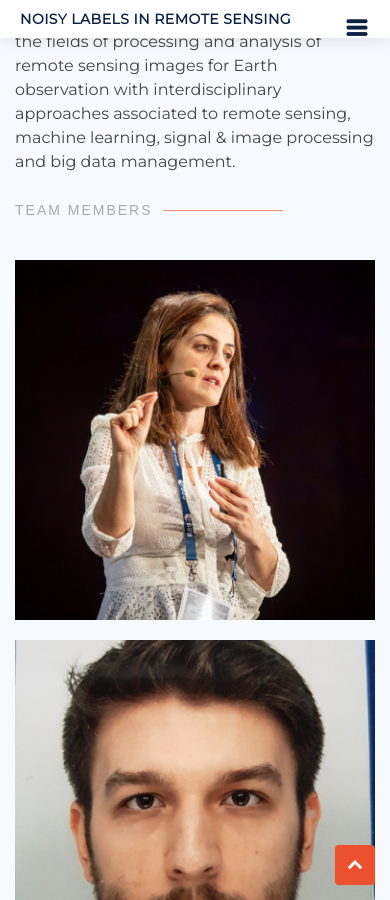
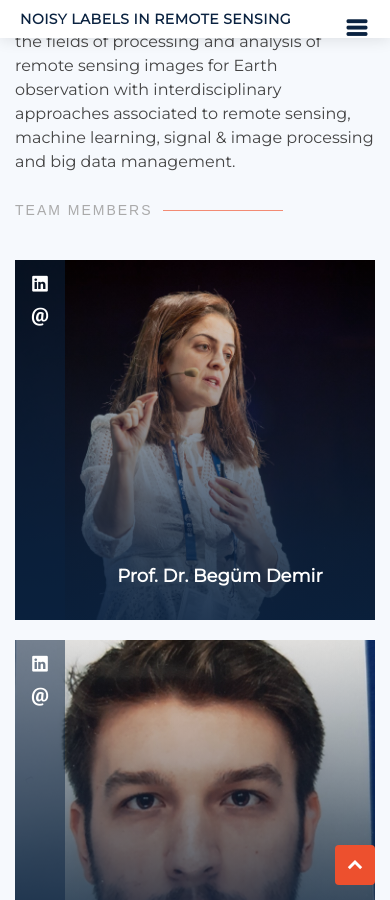
Before and after one commit to rsim-tu-berlin/noisy-label-in-rs.org, a Jekyll site: the page built from index.md, in a window 390 px wide and 900 px high, scrolled down 2273 px. Built offline with Jekyll 4.4.1, drawn with Linux system fonts in a browser that asks for light colours; some of the changed text lies outside the part shown.

Commit message:
update the css

```diff
--- a/assets/css/custom.css
+++ b/assets/css/custom.css
@@ -124,4 +124,22 @@
 	.logo-image img {
 		max-width: 100%;
 	}
+
+	/* show all the time */
+	.team .member .member-info {
+		background: linear-gradient(0deg, rgba(11, 35, 65, 0.9) 0%, rgba(11, 35, 65, 0.8) 20%, rgba(0, 212, 255, 0) 100%);
+		opacity: 1;
+		transition: 0.4s;
+	  }
+
+	  .team .member .member-info-content {
+		bottom: 30px;
+		transition: bottom 0.4s;
+	  }
+
+	  .team .member .social {
+		left: 0;
+		transition: left ease-in-out 0.3s;
+	  }
+
 }
```
Also changed, not shown: index.md (+1 -1 lines).
